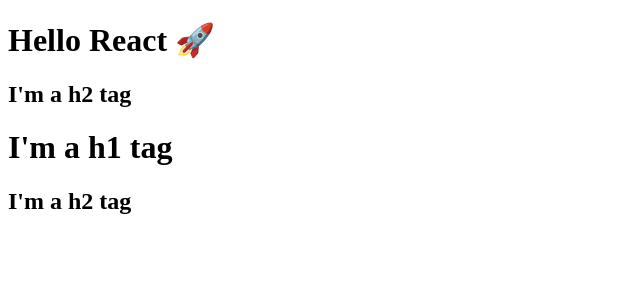
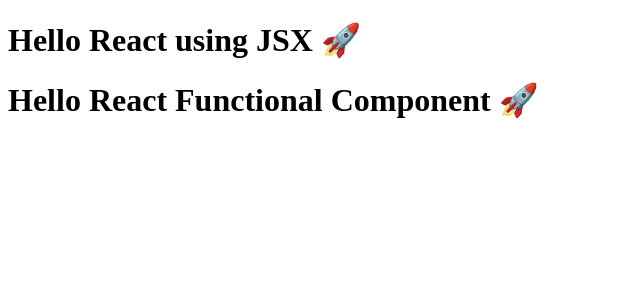
Before and after one commit to HaseebMurtaza/ReactJs_project, a React (Vite) app: page / in a window 1280 px wide. Shown: the top 300 px of the page, without its empty margins (0-640 px from the left). Built offline with nearby package versions, Linux system fonts and the light colour scheme.

Commit message:
episode-03

```diff
--- a/App.js
+++ b/App.js
@@ -1,39 +1,20 @@
 import React from "react";
 import ReactDOM from "react-dom/client";
-/**
- * <div id="parent">
- *      <div id="child">
- *        <h1>I'm a h1 tag</h1>
- *        <h2>I'm a h2 tag</h2>
- *      </div>
- *
- *      <div id="child2">
- *        <h1>I'm a h1 tag</h1>
- *        <h2>I'm a h2 tag</h2>
- *      </div>
- * </div>
- * ReactElement(object) => HTML(Browser Understands)
- */
 
-//using React to write above nested structure
-const parent =React.createElement
-("div",
-{id:"parent"},
-[React.createElement
-    ("div"
-    ,{id:"child"},
-    [React.createElement("h1",{},"Hello React 🚀"),
-    React.createElement("h2",{},"I'm a h2 tag")
-    ]),React.createElement
-    ("div"
-    ,{id:"child2"},
-    [React.createElement("h1",{},"I'm a h1 tag"),
-    React.createElement("h2",{},"I'm a h2 tag")
-    ])]
+const Title = () => (
+  <h1 className="head" tabIndex="5">
+    Hello React using JSX 🚀
+  </h1>
 );
 
-console.log(parent); //this is basically an object
+// Component Composition
+const HeadingComponent = () => (
+  <div id="container">
+    {Title()}
+    <h1 className="heading">Hello React Functional Component 🚀</h1>
+  </div>
+);
 
 const root = ReactDOM.createRoot(document.getElementById("root"));
-//will render heading insde root
- root.render(parent);
+
+root.render(<HeadingComponent />);
--- a/index.html
+++ b/index.html
@@ -8,17 +8,8 @@
 </head>
 <body>
     <div id="root">
+        <h1>Not rendered</h1>
     </div>
-    <!-- <script> //printing hello world using javascript
-       const heading = document.createElement("h1");
-       heading.innerHTML = "Hello World from javascript";
-
-       const root = document.getElementById("root");
-       root.appendChild(heading); //heading will go as a child in this root
-
-    </script> -->
-
-    <!-- Printing Hello world using React -->
     <script type="module" src="./App.js"> </script>
 </body>
 </html>
--- a/package.json
+++ b/package.json
@@ -4,6 +4,8 @@
   "description": "HelloReact",
 
   "scripts": {
+    "start":"parcel index.html",
+    "build":"parcel build index.html",
     "test": "jest"
   },
   "keywords": [],
```
